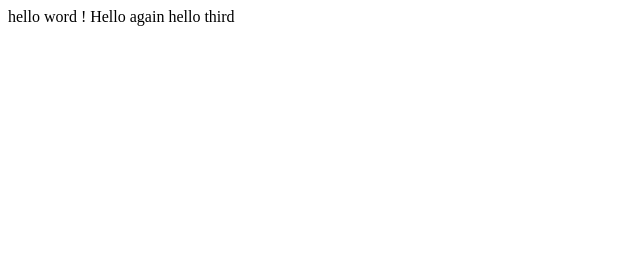
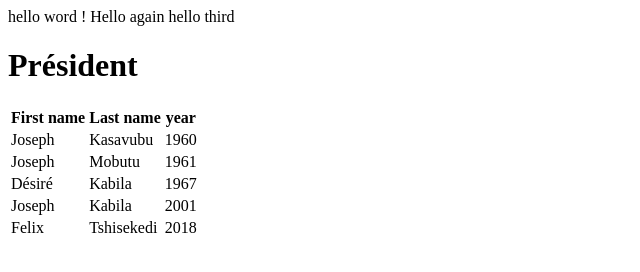
Before and after one commit to el-genie/lecture0, a plain HTML site: page hello.html in a window 1280 px wide. Shown: the whole page, without its empty margins (0-640 px from the left). Drawn offline with Linux system fonts and the light colour scheme.

Commit message:
add table in hello.html

```diff
--- a/hello.html
+++ b/hello.html
@@ -3,6 +3,39 @@
         <title>My web page</title>
         <body>
             hello word ! Hello again hello third
+            <table>
+                <h1>Président</h1>
+                <tr>
+                    <th>First name</th>
+                    <th>Last name</th>
+                    <th>year</th>
+                </tr>
+                <tr>
+                    <td>Joseph</td>
+                    <td>Kasavubu</td>
+                    <td>1960</td>
+                </tr>
+                <tr>
+                    <td>Joseph</td>
+                    <td>Mobutu</td>
+                    <td>1961</td>
+                </tr>
+                <tr>
+                    <td>Désiré</td>
+                    <td>Kabila</td>
+                    <td>1967</td>
+                </tr>
+                <tr>
+                    <td>Joseph</td>
+                    <td>Kabila</td>
+                    <td>2001</td>
+                </tr>
+                <tr>
+                    <td>Felix</td>
+                    <td>Tshisekedi</td>
+                    <td>2018</td>
+                </tr>
+            </table>
         </body>
     </head>
 </html>
```
